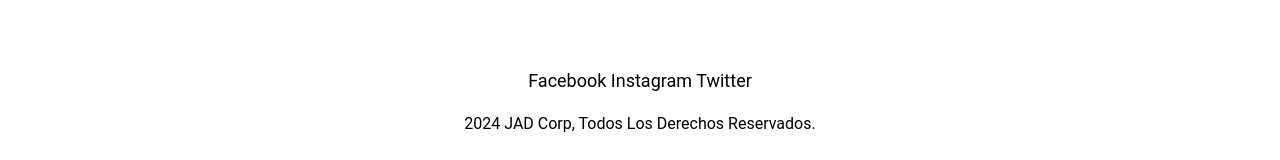
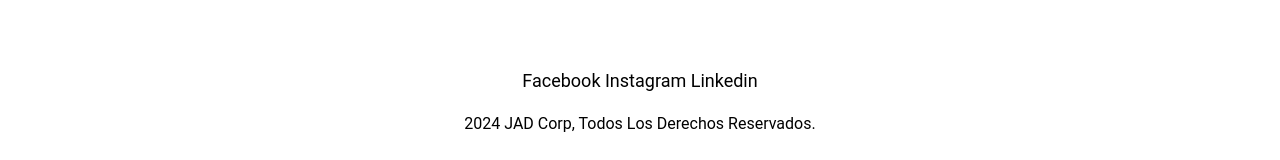
Before and after one commit to jfernand196/lab-corp, a React (Create React App) app: page / in a window 1280 px wide. Shown: the part 4016-4176 px from the top of the page. Built offline with nearby package versions, Linux system fonts and the light colour scheme.

Commit message:
add linkedink

```diff
--- a/src/App.js
+++ b/src/App.js
@@ -144,7 +144,7 @@ const App = () => {
           {' '}
           <a href="#">Instagram</a>
           {' '}
-          <a href="#">Twitter</a>
+          <a href="#">Linkedin</a>
         </div>
         <p>2024 JAD Corp, Todos Los Derechos Reservados.</p>
       </footer>
```
